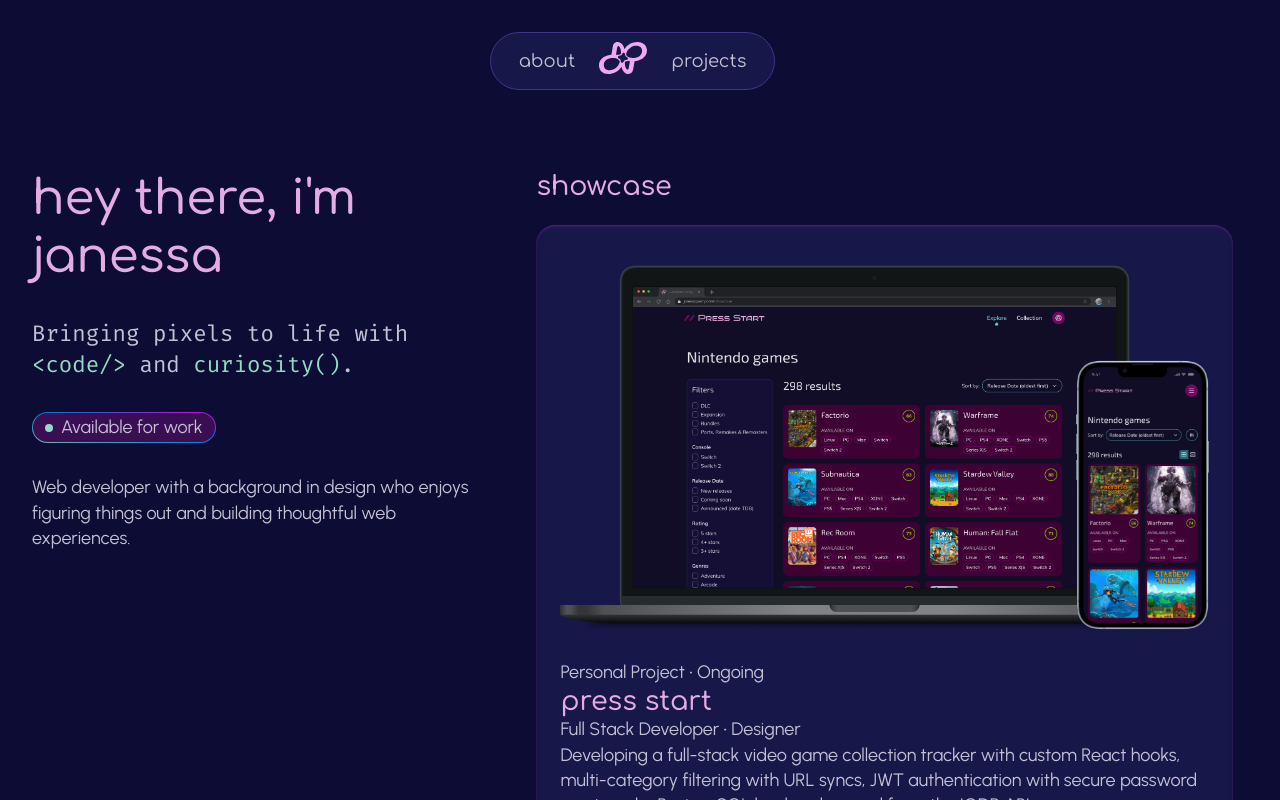
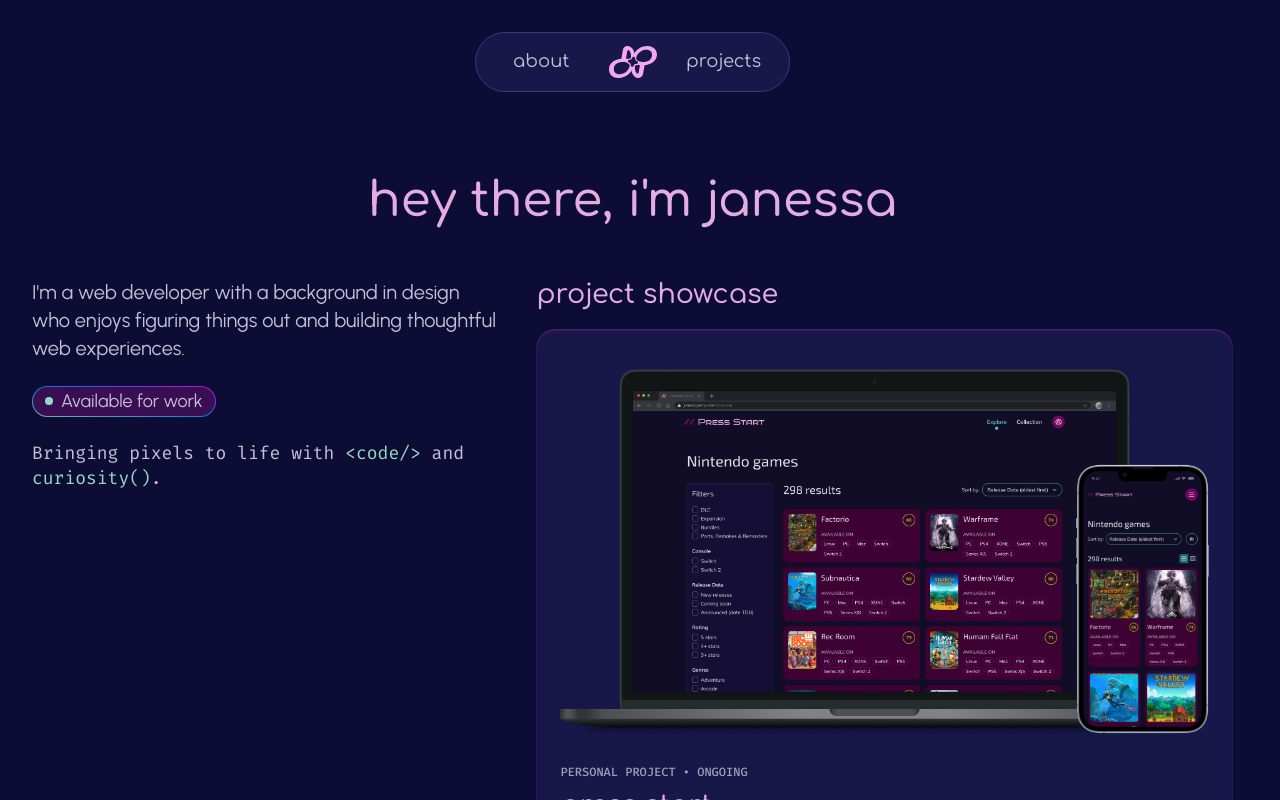
Before and after one commit to janessaperry/portfolio-vue, a Vue app: page / in a window 1280 px wide. Shown: the top 800 px of the page. Built offline with nearby package versions, Linux system fonts and the light colour scheme.

Commit message:
responsive updates and clean up

```diff
--- a/src/App.vue
+++ b/src/App.vue
@@ -7,7 +7,9 @@ import { RouterLink, RouterView } from 'vue-router'
   <header>
     <nav>
       <RouterLink to="/about" class="nav-link">About</RouterLink>
-      <RouterLink to="/"><img alt="Vue logo" class="logo" src="@/assets/logos/jp-logo.svg" width="48" /></RouterLink>
+      <RouterLink to="/" class="nav-link">
+        <img alt="JP logo" class="logo" src="@/assets/logos/jp-logo.svg" />
+      </RouterLink>
       <RouterLink to="/projects" class="nav-link">Projects</RouterLink>
     </nav>
   </header>
@@ -22,7 +24,7 @@ import { RouterLink, RouterView } from 'vue-router'
     </div>
 
     <div class="attribution">
-      <img alt="Vue logo" class="logo" src="@/assets/logos/jp-logo.svg" width="24" />
+      <img alt="JP logo" class="logo" src="@/assets/logos/jp-logo.svg" />
       <p>Designed & developed by Janessa Perry</p>
     </div>
   </footer>
@@ -32,6 +34,7 @@ import { RouterLink, RouterView } from 'vue-router'
 header {
   position: sticky;
   top: 0;
+  z-index: 100;
   width: 100%;
   padding: 1rem 1rem;
   display: flex;
@@ -40,22 +43,32 @@ header {
 }
 
 nav {
-  display: flex;
-  align-items: center;
-  gap: 1rem;
-  padding: 0.25rem 1.5rem;
+  display: grid;
+  grid-template-columns: 1fr 1fr 1fr;
+  gap: 0.5rem;
+  padding: 0.5rem 1rem;
   margin: 0 auto;
   background-color: var(--color-surface-dark);
   border: 1px solid var(--color-border);
   border-radius: 999px;
-  font-size: 1rem;
+
+  @media screen and (min-width: 768px) {
+    padding: 0.5rem 1.5rem;
+  }
 }
 
 .nav-link {
+  display: flex;
+  align-items: center;
+  justify-content: center;
   font-family: var(--jp-font-heading), sans-serif;
-  font-size: 1.125rem;
+  font-size: 1rem;
   text-transform: lowercase;
   color: var(--color-text-light);
+
+  @media screen and (min-width: 768px) {
+    font-size: 1.125rem;
+  }
 
   &:hover {
     text-decoration: underline dotted;
@@ -67,6 +80,14 @@ nav {
     color: var(--color-link);
     text-decoration: underline dotted;
     text-underline-offset: 0.375rem;
+  }
+}
+
+.nav-link .logo {
+  width: 2.5rem;
+
+  @media screen and (min-width: 768px) {
+    width: 3rem;
   }
 }
 
@@ -92,4 +113,8 @@ footer {
   align-items: center;
   gap: 1rem;
 }
+
+.attribution .logo {
+  width: 2rem;
+}
 </style>
--- a/src/components/ProjectCard.vue
+++ b/src/components/ProjectCard.vue
@@ -11,7 +11,7 @@ const { project, showHighlights = false } = defineProps<Props>()
 </script>
 
 <template>
-  <article class="project-card" :class="project.showcase ? 'showcase' : ''">
+  <article class="project-card" :class="{ showcase: project.showcase }">
     <img
       :src="project.thumbnailInfo.filePath"
       :alt="project.thumbnailInfo.altText"
@@ -19,9 +19,11 @@ const { project, showHighlights = false } = defineProps<Props>()
     />
 
       <div class="project-overview">
-      <p>{{ project.type }} • {{ project.yearCompleted }}</p>
+        <p class="project-meta">{{ project.type }} • {{ project.yearCompleted }}</p>
+        <div>
           <h2>{{ project.title }}</h2>
-      <p>{{ project.role }}</p>
+          <p class="project-role">{{ project.role }}</p>
+        </div>
         <p>{{ project.teaser }}</p>
       </div>
 
@@ -29,10 +31,10 @@ const { project, showHighlights = false } = defineProps<Props>()
         <li v-for="skill of project.skillsAndTools" :key="skill" class="chip">{{ skill }}</li>
       </ul>
 
-    <div v-if="showHighlights" class="project-highlights">
+      <div v-if="showHighlights" class="highlights">
         <h3>Highlights</h3>
         <ul>
-        <li v-for="(highlight, index) of project.highlights" :key="index">
+          <li v-for="(highlight, index) of project.highlights" :key="index" class="highlight">
             {{ highlight }}
           </li>
         </ul>
@@ -48,7 +50,7 @@ const { project, showHighlights = false } = defineProps<Props>()
             class="button primary"
           >
             View live
-          <ph-arrow-up-right />
+            <ph-arrow-up-right size="18" />
           </a>
 
           <template v-if="project.githubRepos">
@@ -61,6 +63,7 @@ const { project, showHighlights = false } = defineProps<Props>()
               class="button secondary"
             >
               {{ repo.title }}
+              <ph-arrow-up-right size="18" />
             </a>
           </template>
         </div>
@@ -90,6 +93,25 @@ const { project, showHighlights = false } = defineProps<Props>()
   */
 }
 
+.project-overview {
+  & > * + * {
+    margin-top: 0.5rem;
+  }
+}
+
+.project-meta {
+  color: var(--color-text-light-muted);
+  font-size: 0.75rem;
+  font-weight: 500;
+  font-family: var(--jp-font-mono), monospace;
+  text-transform: uppercase;
+}
+
+.project-role {
+  font-size: 1rem;
+  font-weight: 600;
+}
+
 .project-thumbnail {
   display: block;
   width: 100%;
@@ -107,10 +129,21 @@ const { project, showHighlights = false } = defineProps<Props>()
 .chip {
   padding: 0.25rem 0.5rem;
   color: var(--color-text-accent);
+  font-size: 1rem;
   line-height: 1.2;
   background-color: var(--color-surface-dark-muted);
   border: 1px solid var(--color-border);
   border-radius: 8px;
+}
+
+.highlights {
+  & > * + * {
+    margin-top: 0.5rem;
+  }
+}
+
+.highlight {
+  font-size: 1rem;
 }
 
 .card-actions {
@@ -122,8 +155,10 @@ const { project, showHighlights = false } = defineProps<Props>()
 .button {
   display: flex;
   align-items: center;
+  gap: 0.5rem;
   font-family: var(--jp-font-heading), sans-serif;
   font-weight: 600;
+  font-size: 1rem;
   padding: 0.5rem 1rem;
   border-radius: 999px;
 
--- a/src/components/RoleSelector.vue
+++ b/src/components/RoleSelector.vue
@@ -21,8 +21,10 @@ function handlePrevRole() {
 
 function handleNextRole() {
   const currentRoleIndex = experienceDetails.findIndex((role) => props.selectedRole.id === role.id)
-  const nextRole = currentRoleIndex < experienceDetails.length - 1 ? experienceDetails[currentRoleIndex + 1] :
-    props.selectedRole;
+  const nextRole =
+    currentRoleIndex < experienceDetails.length - 1
+      ? experienceDetails[currentRoleIndex + 1]
+      : props.selectedRole
   if (nextRole && nextRole.id !== props.selectedRole.id) {
     handleRoleChange(nextRole)
   }
@@ -45,7 +47,7 @@ function handleRoleChange(role: ExperienceDetails) {
 <template>
   <div class="role-selector">
     <div class="role-nav">
-      <p>Select a role to learn more</p>
+      <p>Select a role to learn more.</p>
       <div class="role-nav-buttons">
         <button
           class="role-nav-button role-prev"
@@ -165,18 +167,22 @@ function handleRoleChange(role: ExperienceDetails) {
 
 .role-button {
   display: flex;
-  align-items: center;
   gap: 0.5rem;
   flex-shrink: 0;
   width: max-content;
+  max-width: 100%;
   padding: 0.5rem;
   background-color: var(--color-selector-bg);
   border: 1px solid var(--color-border);
   border-radius: 0.5rem;
   color: var(--color-text-light);
   transition: background-color 0.5s ease;
+  scroll-snap-align: start;
 
-  scroll-snap-align: start;
+  @media screen and (min-width: 768px) {
+    align-items: center;
+    width: max-content;
+  }
 
   &:hover {
     background-color: var(--color-selector-bg-active);
@@ -188,8 +194,13 @@ function handleRoleChange(role: ExperienceDetails) {
   }
 
   & > .role-logo {
-    width: 2.5rem;
-    height: 2.5rem;
+    width: 1.5rem;
+    height: 1.5rem;
+
+    @media screen and (min-width: 768px) {
+      width: 2rem;
+      height: 2rem;
+    }
   }
 
   & .role-title {
@@ -206,8 +217,13 @@ function handleRoleChange(role: ExperienceDetails) {
 
 .role-meta {
   display: flex;
+  flex-direction: column;
   justify-content: space-between;
-  gap: 1rem;
+
+  @media screen and (min-width: 768px) {
+    flex-direction: row;
+    gap: 1rem;
+  }
 
   & > p {
     font-size: 1rem;
--- a/src/views/AboutView.vue
+++ b/src/views/AboutView.vue
@@ -142,13 +142,18 @@ function onRoleChange(clickedRole: ExperienceDetails) {
   top: 44%;
   left: 48%;
   transform: rotate(-15deg);
+  width: 1.25rem;
+
+  @media screen and (min-width: 768px) {
+    width: initial;
+  }
 }
 
 .avatar-companion {
   position: absolute;
   bottom: 0;
   left: -30%;
-  max-width: 140px;
+  max-width: 100px;
 
   @media screen and (min-width: 768px) {
     left: -40%;
--- a/src/views/HomeView.vue
+++ b/src/views/HomeView.vue
@@ -4,53 +4,71 @@ import { allProjects } from '../data/allProjects.ts'
 </script>
 
 <template>
-  <section class="hero">
-    <div class="intro">
-      <h1>Hey there, I'm Janessa</h1>
-      <p class="tagline">
-        Bringing pixels to life with <span class="accent">&lt;code/&gt;</span> and
-        <span class="accent">curiosity()</span>.
+  <div class="page-title">
+    <h1>Hey there, I'm Janessa</h1>
+  </div>
+
+  <div class="layout-wrapper">
+    <section class="intro">
+      <p class="about">
+        I'm a web developer with a background in design who enjoys figuring things out and building
+        thoughtful web experiences.
       </p>
 
       <div class="work-status-container">
         <p class="work-status">Available for work</p>
       </div>
 
-      <p>
-        Web developer with a background in design who enjoys figuring things out and building
-        thoughtful web experiences.
+      <p class="tagline">
+        Bringing pixels to life with <span class="accent">&lt;code/&gt;</span> and
+        <span class="accent">curiosity()</span>.
       </p>
-    </div>
+    </section>
 
-    <div class="project-showcase">
-      <h2>Showcase</h2>
+    <section class="project-showcase">
+      <h2 class="showcase-title">Project Showcase</h2>
       <template v-for="project of allProjects" :key="project.id">
         <ProjectCard v-if="project.showcase" :project="project" />
       </template>
-    </div>
-  </section>
+    </section>
+  </div>
 </template>
 
 <style scoped>
-.hero {
+.page-title {
+  text-align: center;
+  margin-bottom: 2rem;
+
+  @media screen and (min-width: 1024px) {
+    margin-bottom: 3rem;
+  }
+
+  & h1 {
+    font-size: 2.5rem;
+
+    @media (min-width: 1024px) {
+      font-size: 3rem;
+    }
+  }
+}
+
+.layout-wrapper {
   display: flex;
   flex-direction: column;
   gap: 2rem;
-
-  & h1 {
-    font-size: var(--font-size-display);
-  }
+  text-align: center;
 
   @media (min-width: 1024px) {
     flex-direction: row;
     align-items: flex-start;
     gap: 2.5rem;
+    text-align: left;
   }
 }
 
 .intro {
   & > * + * {
-    margin-top: 2rem;
+    margin-top: 1.5rem;
   }
 
   @media (min-width: 1024px) {
@@ -58,9 +76,13 @@ import { allProjects } from '../data/allProjects.ts'
   }
 }
 
+.about {
+  font-size: 1.25rem;
+}
+
 .tagline {
   font-family: var(--jp-font-mono), monospace;
-  font-size: var(--font-size-lg);
+  font-size: 1.125rem;
 }
 
 .accent {
@@ -72,6 +94,13 @@ import { allProjects } from '../data/allProjects.ts'
   border-radius: 9999px;
   padding: 1px;
   width: fit-content;
+  margin-left: auto;
+  margin-right: auto;
+
+  @media screen and (min-width: 1024px) {
+    margin-left: 0;
+    margin-right: 0;
+  }
 }
 
 .work-status {
@@ -85,16 +114,16 @@ import { allProjects } from '../data/allProjects.ts'
   &::before {
     content: '';
     display: block;
-    width: 8px;
-    height: 8px;
+    width: 0.5rem;
+    height: 0.5rem;
     background-color: #95dac5;
-    border-radius: 9999px;
+    border-radius: 999px;
   }
 }
 
 .project-showcase {
   & > * + * {
-    margin-top: 1.4rem;
+    margin-top: 1.2rem;
   }
 
   @media (min-width: 1024px) {
--- a/src/views/ProjectsView.vue
+++ b/src/views/ProjectsView.vue
@@ -5,19 +5,38 @@ import { allProjects } from '../data/allProjects.ts'
 
 <template>
   <div class="projects">
-    <h1>Projects</h1>
-
+    <div class="title-wrapper">
+      <h1 class="page-title">Projects</h1>
+      <p class="sub-title">Check out some of my recent work below.</p>
+    </div>
     <section>
-      <h2>Check out my recent work below.</h2>
-
       <div class="project-cards">
-        <ProjectCard v-for="project in allProjects" :key="project.id" :project="project" :show-highlights="true" />
+        <ProjectCard
+          v-for="project in allProjects"
+          :key="project.id"
+          :project="project"
+          :show-highlights="true"
+        />
       </div>
     </section>
   </div>
 </template>
 
 <style scoped>
+.projects {
+  & > * + * {
+    margin-top: 1.5rem;
+  }
+}
+
+.title-wrapper {
+  text-align: center;
+}
+
+.sub-title {
+  font-size: 1.5rem;
+}
+
 .project-cards {
   display: grid;
   gap: 1rem;
```
Lines whose indentation alone changed are shown as unchanged.
